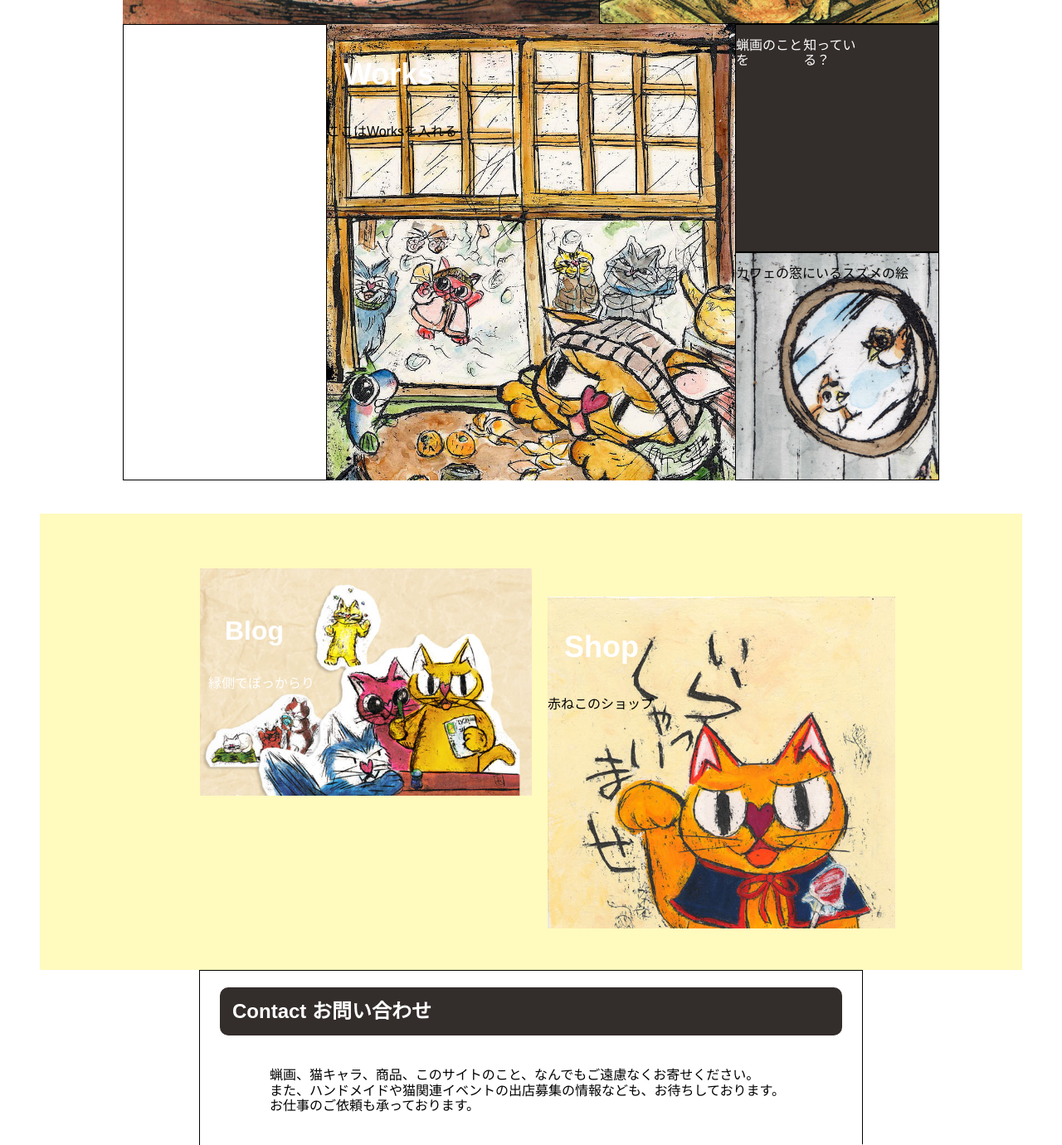
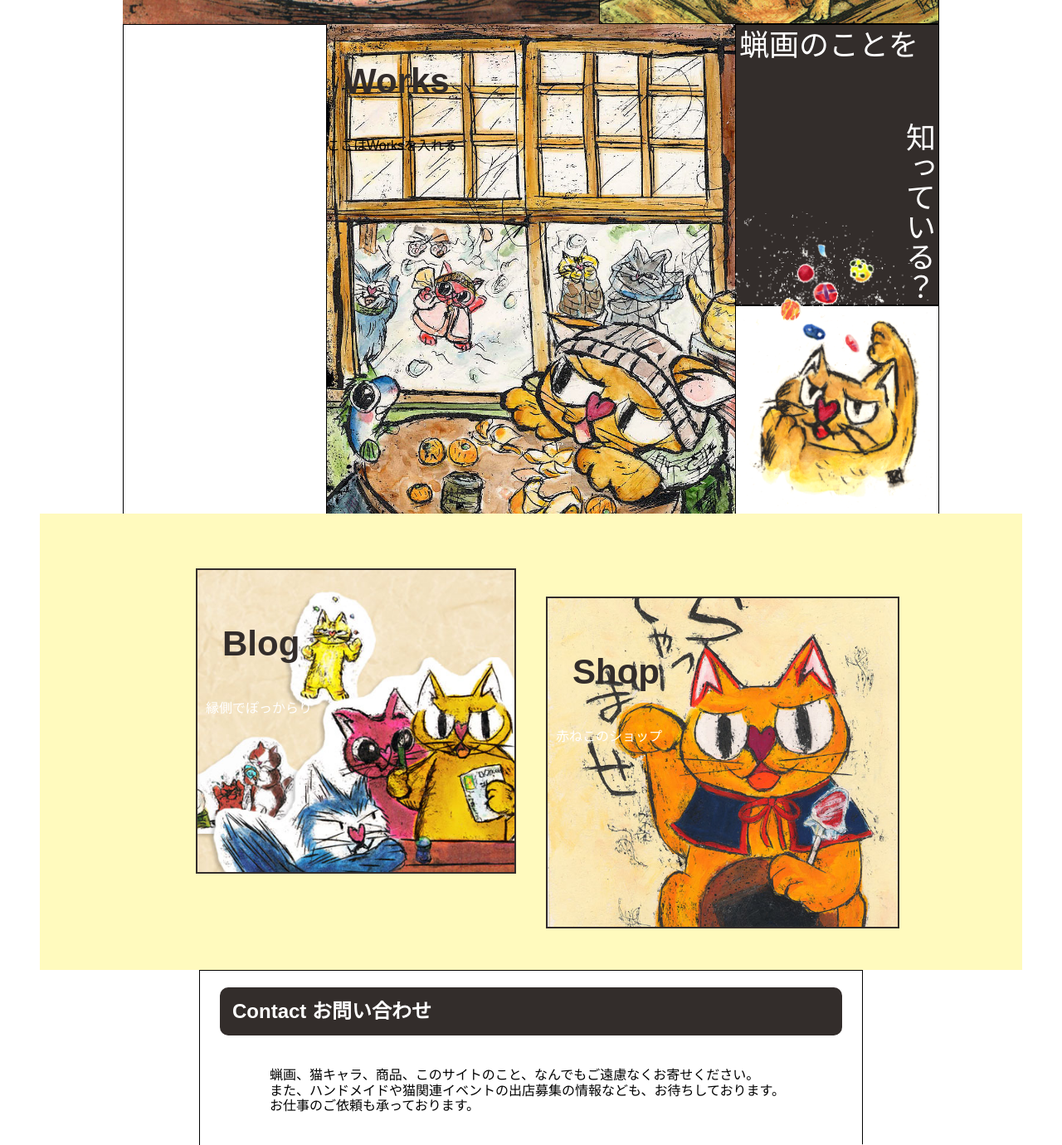
Before and after one commit to pokkarari/gridpages, a PHP site: page /top1.html in a window 1280 px wide. Shown: the part 1021-2401 px from the top of the page at 83% size. Run offline with PHP 8.4, Linux system fonts and the light colour scheme; some libraries are stand-ins or nearby versions.

Commit message:
画像追加

```diff
--- a/css/style2.css
+++ b/css/style2.css
@@ -12,6 +12,21 @@ body {
   margin: 0 auto;
 }
 
+.menu_container {
+  position: relative;
+}
+
+.menu_title {
+  position: absolute;
+  top: 10px;
+  color: #fff;
+  padding: 10px;
+}
+.menu_title h2 {
+  font-size: 2em;
+  text-align: left;
+}
+
 /* グリッド */
 .top_page {
   display: grid;
@@ -19,8 +34,8 @@ body {
   grid-template-rows: 700px 100px 800px 40px 400px;
 }
 .top_page h2 {
-  color: #fff;
-  font-size: 36px;
+  color: #332d2b;
+  font-size: 42px;
   padding: 10px 20px;
 }
 
@@ -31,12 +46,12 @@ body {
   height: 700px;
   display: grid;
   grid-template-columns: 4fr 2fr;
-  grid-template-rows: 2fr 1fr 2fr 100px;
+  grid-template-rows: 300px 1fr 1fr 1fr;
 }
 
 .sec01_movei {
   grid-column: 1;
-  grid-row: 1 / end;
+  grid-row: 1 / -1;
   border: 1px solid #000;
   background-image: url(../images/top_images/yasuuri.jpg);
   background-size: cover;
@@ -47,7 +62,8 @@ body {
   grid-row: 1;
 }
 .sec01_wsm img {
-  height: 300px;
+  width: 100%;
+  height: 100%;
   object-fit: cover;
 }
 
@@ -65,7 +81,7 @@ body {
 
 .sec01_img02 {
   grid-column: 2;
-  grid-row: 4/ end;
+  grid-row: 4/ -1;
   border: 1px solid #000;
   background-size: cover;
 }
@@ -100,8 +116,8 @@ body {
 }
 
 .sns_bg {
-  content: " ";
-  grid-column: 3 / end;
+  background-image: url(../images/top_images/aotomidori.jpg);
+  grid-column: 3 / -1;
   grid-row: 1;
   background-color: #FFFABE;
   margin-left: 20px;
@@ -127,7 +143,7 @@ body {
 }
 
 .top_about {
-  grid-column: 8 / end;
+  grid-column: 8 / -1;
   grid-row: 1;
   border: 1px solid #000;
   background-image: url(../images/top_images/about_daikoubutsu.jpg);
@@ -136,7 +152,7 @@ body {
 
 .sec02_twitter {
   grid-column: 1 / 4;
-  grid-row: 2 / end;
+  grid-row: 2 / -1;
   border: 1px solid #000;
 }
 
@@ -148,39 +164,50 @@ body {
 }
 
 .sec02_schoolroom {
-  grid-column: 10 / end;
+  grid-column: 10 / -1;
   grid-row: 2 / 3;
   display: grid;
-  grid-template-columns: 1fr;
-  grid-template-rows: 1fr 1fr;
+  grid-template-columns: repeat(2, 1fr) 56px;
+  grid-template-rows: repeat(6, 1fr);
+}
+.sec02_schoolroom img {
+  grid-column: 1 / -1;
+  grid-row: 3 / 7;
+  width: 100%;
 }
 
 .sec02_img01 {
-  grid-column: 1;
-  grid-row: 1 / 2;
+  grid-column: 1 / -1;
+  grid-row: 1 / 4;
   border: 1px solid #000;
   color: #fff;
   background-color: #332d2b;
-  display: grid;
-  grid-template-columns: 1fr 1fr 1fr;
-  grid-template-rows: 1fr 2fr;
 }
-.sec02_img01 .sec02_img01 .sec02_schoolroom p:nth-child(1) {
+
+.top_rouga1 {
   grid-column: 1 / 4;
   grid-row: 1;
+  display: block;
+  color: #fff;
+  font-size: 36px;
+  margin: 5px;
 }
-.sec02_img01 .sec02_img01 .sec02_schoolroom p:nth-child(2) {
-  font-size: 2em;
-  grid-column: 3 / 4;
-  grid-row: 2 / 3;
+
+.top_rouga2 {
+  grid-column: 3;
+  grid-row: 2 / 4;
+  display: block;
+  color: #fff;
+  font-size: 36px;
+  margin: 5px;
+  writing-mode: vertical-rl;
 }
 
 .sec02_img02 {
-  grid-column: 1;
-  grid-row: 2 / 3;
+  grid-column: 1 / -1;
+  grid-row: 4 / 7;
   border: 1px solid #000;
-  background-image: url(../images/top_images/mado_suzume.jpg);
-  background-size: cover;
+  background-color: #fff;
 }
 
 /* セクション03 */
@@ -190,7 +217,6 @@ body {
   display: grid;
   grid-template-columns: repeat(8, 1fr);
   grid-template-rows: 50px 50px 350px 50px 50px;
-  grid-column-gap: 40px;
   background-color: #FFFABE;
   margin: 0 -100px;
 }
@@ -198,31 +224,25 @@ body {
 .top_blog {
   grid-column: 2 / 5;
   grid-row: 2 / 4;
+  margin-right: 18px;
+  border: 2px solid #332d2b;
 }
 .top_blog img {
-  width: 400px;
-}
-
-.top_blog {
-  position: relative;
-}
-
-.top_blog figcaption {
-  position: absolute;
-  top: 10px;
-  color: #fff;
-  padding: 10px;
-}
-.top_blog figcaption h2 {
-  font-size: 2em;
-  text-align: left;
+  width: 100%;
+  height: 100%;
+  object-fit: cover;
 }
 
 .top_shop {
   grid-column: 5 / 8;
   grid-row: 3 / 5;
-  background-image: url(../images/top_images/shop_irassyai.jpg);
-  background-size: cover;
+  margin-left: 18px;
+  border: 2px solid #332d2b;
+}
+.top_shop img {
+  width: 100%;
+  height: 100%;
+  object-fit: cover;
 }
 
 /* セクション04 お問い合わせ 独立グリッド*/
--- a/scss/style2.scss
+++ b/scss/style2.scss
@@ -23,11 +23,21 @@ body  {margin: 0;
 width: 1024px;
 margin: 0 auto;
 }
-// .top_page {
-//   background-size: cover;
-// }
-
-
+// 共通 各メニュータイトル用
+.menu_container {
+    position: relative;
+}
+.menu_title {
+    position: absolute;
+    top: 10px;
+    color: #fff;
+    // background-color: rgba(176,208,220,0.5);
+    padding: 10px;
+    h2 {
+    font-size: 2em;
+    text-align: left;
+    }
+}
 
 
 /* グリッド */
@@ -37,8 +47,8 @@ margin: 0 auto;
   grid-template-columns: 20px 2fr 1fr 20px;
   grid-template-rows: 700px 100px 800px 40px 400px;
   h2{
-    color: #fff;
-    font-size: 36px;
+    color: $mainFontColor;
+    font-size: 42px;
     padding: 10px 20px;
   }
 }
@@ -51,12 +61,12 @@ margin: 0 auto;
     height: 700px;
     display: grid;
     grid-template-columns: 4fr 2fr;
-    grid-template-rows: 2fr 1fr 2fr 100px;
+    grid-template-rows: 300px 1fr 1fr 1fr;
 }
 
   .sec01_movei {
   grid-column: 1;
-  grid-row: 1 / end;
+  grid-row: 1 / -1;
   border: 1px solid #000;
   background-image: url(../images/top_images/yasuuri.jpg);
   background-size: cover;
@@ -68,7 +78,8 @@ margin: 0 auto;
   // background-image: url(../images/top_images/sec01_last.jpg);
   // background-size: cover;
   img{
-    height: 300px;
+    width:100%;
+    height: 100%;
     object-fit: cover;
    }
   }
@@ -88,15 +99,19 @@ margin: 0 auto;
 
   .sec01_img02 {
   grid-column: 2;
-  grid-row: 4/ end;
+  grid-row: 4/ -1;
   border: 1px solid #000;
   background-size: cover;
+
   }
 
 
 
 
 /* セクションSNS */
+.sns_bg1{
+
+}
 .top_sns {
   grid-column: 2 / -2;
   grid-row: 2;
@@ -127,8 +142,8 @@ margin: 0 auto;
 }
 
 .sns_bg {
-  content: " ";
-  grid-column: 3 / end;
+  background-image: url(../images/top_images/aotomidori.jpg);
+  grid-column: 3 / -1;
   grid-row: 1;
   background-color: $softyelColor1;
   margin-left: 20px;
@@ -160,7 +175,7 @@ margin: 0 auto;
   }
 
   .top_about {
-    grid-column:8 / end;
+    grid-column:8 / -1;
     grid-row: 1;
     border: 1px solid #000;
     background-image: url(../images/top_images/about_daikoubutsu.jpg);
@@ -170,7 +185,7 @@ margin: 0 auto;
 
   .sec02_twitter {
     grid-column:1 / 4;
-    grid-row: 2 / end;
+    grid-row: 2 / -1;
     border: 1px solid #000;
   }
     .top_works {
@@ -181,39 +196,50 @@ margin: 0 auto;
     background-size: cover;
   }
   .sec02_schoolroom{
-    grid-column:10 / end;
+    grid-column:10 / -1;
     grid-row: 2 / 3;
     // 蝋画教室グリッド
       display: grid;
-      grid-template-columns: 1fr;
-      grid-template-rows: 1fr 1fr;
+      grid-template-columns: repeat(2, 1fr) 56px;
+      grid-template-rows: repeat(6, 1fr);
+      img {
+      grid-column:1 / -1;
+      grid-row: 3 / 7;
+      width: 100%;
+      }
   }
       .sec02_img01 {
-      grid-column:1;
-      grid-row: 1 / 2;
+      grid-column:1 / -1;
+      grid-row: 1 / 4;
       border: 1px solid #000;
       color: #fff;
       background-color: $mainFontColor;
-        // 文字配列 グリッド
-          display: grid;
-          grid-template-columns: 1fr 1fr 1fr;
-          grid-template-rows: 1fr 2fr;
-          .sec02_img01 .sec02_schoolroom p:nth-child(1) {
-            grid-column: 1 / 4;
-            grid-row: 1;
-           }
-          .sec02_img01 .sec02_schoolroom p:nth-child(2) {
-            font-size: 2em;
-            grid-column: 3 / 4;
-            grid-row: 2 / 3;
-          }
     }
+        // 文字配列 蝋画のことを知っている？
+      .top_rouga1 {
+        grid-column: 1 / 4;
+        grid-row: 1;
+        display: block;
+        color: #fff;
+        font-size: 36px;
+        margin: 5px;
+       }
+    .top_rouga2 {
+        grid-column: 3;
+        grid-row: 2 / 4;
+        display: block;
+        color: #fff;
+        font-size: 36px;
+        margin: 5px;
+        writing-mode: vertical-rl;
+      }
+
     .sec02_img02 {
-      grid-column:1;
-      grid-row: 2 / 3;
+      grid-column:1 / -1;
+      grid-row: 4 / 7;
       border: 1px solid #000;
-      background-image: url(../images/top_images/mado_suzume.jpg);
-      background-size: cover;
+      background-color: #fff;
+
     }
 
 
@@ -226,44 +252,35 @@ margin: 0 auto;
     display: grid;
     grid-template-columns: repeat(8, 1fr);
     grid-template-rows: 50px 50px 350px 50px 50px;
-    grid-column-gap: 40px;
+    // grid-column-gap: 40px;
     background-color: $softyelColor1;
     margin: 0 -100px;
 }
 
-  .top_blog {
+.top_blog {
     grid-column:2 / 5;
     grid-row: 2 / 4;
-    // border: 1px solid #000;
-    // background-image: url(../images/top_images/blog_pencl.jpg);
-    // background-size: cover;
+    margin-right: 18px;
+    border: 2px solid $mainFontColor;
     img {
-      width: 400px;
+      width: 100%;
+      height: 100%;
+      object-fit: cover;
     }
   }
-.top_blog {
-    position: relative;
-}
 
-.top_blog figcaption {
-    position: absolute;
-    top: 10px;
-    // max-width: 400px;
-    color: #fff;
-    // background-color: rgba(176,208,220,0.5);
-    padding: 10px;
-    h2{
-    font-size: 2em;
-    text-align: left;
-        }
-
-}
   .top_shop {
     grid-column:5 / 8;
     grid-row: 3 / 5;
-    // border: 1px solid #000;
-    background-image: url(../images/top_images/shop_irassyai.jpg);
-    background-size: cover;
+    margin-left: 18px;
+    border: 2px solid $mainFontColor;
+    // background-image: url(../images/top_images/shop_irassyai.jpg);
+    // background-size: cover;
+    img {
+      width: 100%;
+      height: 100%;
+      object-fit: cover;
+    }
   }
 
 /* セクション04 お問い合わせ 独立グリッド*/
--- a/top1.html
+++ b/top1.html
@@ -43,6 +43,7 @@ $(function(){
     </div>
 </section>
 <section class="top_sns">
+    <div class="sns_bg1"><img src="images/top_images/kissaten.jpg" alt=""></div>
         <ul>
             <li><a href="#"><i class="fab fa-twitter"></i></a></li>
             <li><a href="#"><i class="fab fa-facebook-f"></i></a></li>
@@ -67,12 +68,11 @@ $(function(){
         <p>ここはWorksを入れる</p>
     </div>
     <div class="sec02_schoolroom">
-        <div class="sec02_img01">
-            <p>蝋画のことを</p><p>知っている？</p>
-        </div>
-        <div class="sec02_img02">
-            <p>カフェの窓にいるスズメの絵</p>
-        </div>
+        <div class="sec02_img01"></div>
+        <div class="top_rouga1">蝋画のことを</div>
+        <div class="top_rouga2">知っている？</div>
+        <div class="sec02_img02"></div>
+        <img src="images/top_images/galss.png" alt="">
     </div>
 </section>
 
@@ -80,15 +80,17 @@ $(function(){
 
 <section class="top_banner">
 
-        <figure class="top_blog">
-            <figcaption><h2>Blog</h2>
-            縁側でぽっからり</figcaption>
+        <figure class="menu_container top_blog">
+            <div class="menu_title"><h2>Blog</h2>
+                <p>縁側でぽっからり</p>
+            </div>
             <img src="images/top_images/blog_pencl.jpg" alt="">
         </figure>
-        <div class="top_shop">
-            <h2>Shop</h2>
-            <p>赤ねこのショップ</p>
-
+        <div class="menu_container top_shop">
+            <div class="menu_title"><h2>Shop</h2>
+                <p>赤ねこのショップ</p>
+            </div>
+            <img src="images/top_images/shop_irassyai.jpg" alt="">
         </div>
 </section>
 </div>
@@ -130,8 +132,8 @@ $(function(){
     </form>
 <!-- contact_form -->
 </div>
+
 <!-- /. contact -->
-
 </div><!-- /.wrap -->
 
 </main>
```
Also changed, not shown: css/styletest.css (added, +407 -0 lines), images/top_images/aotomidori.jpg (added), 6 other files.
